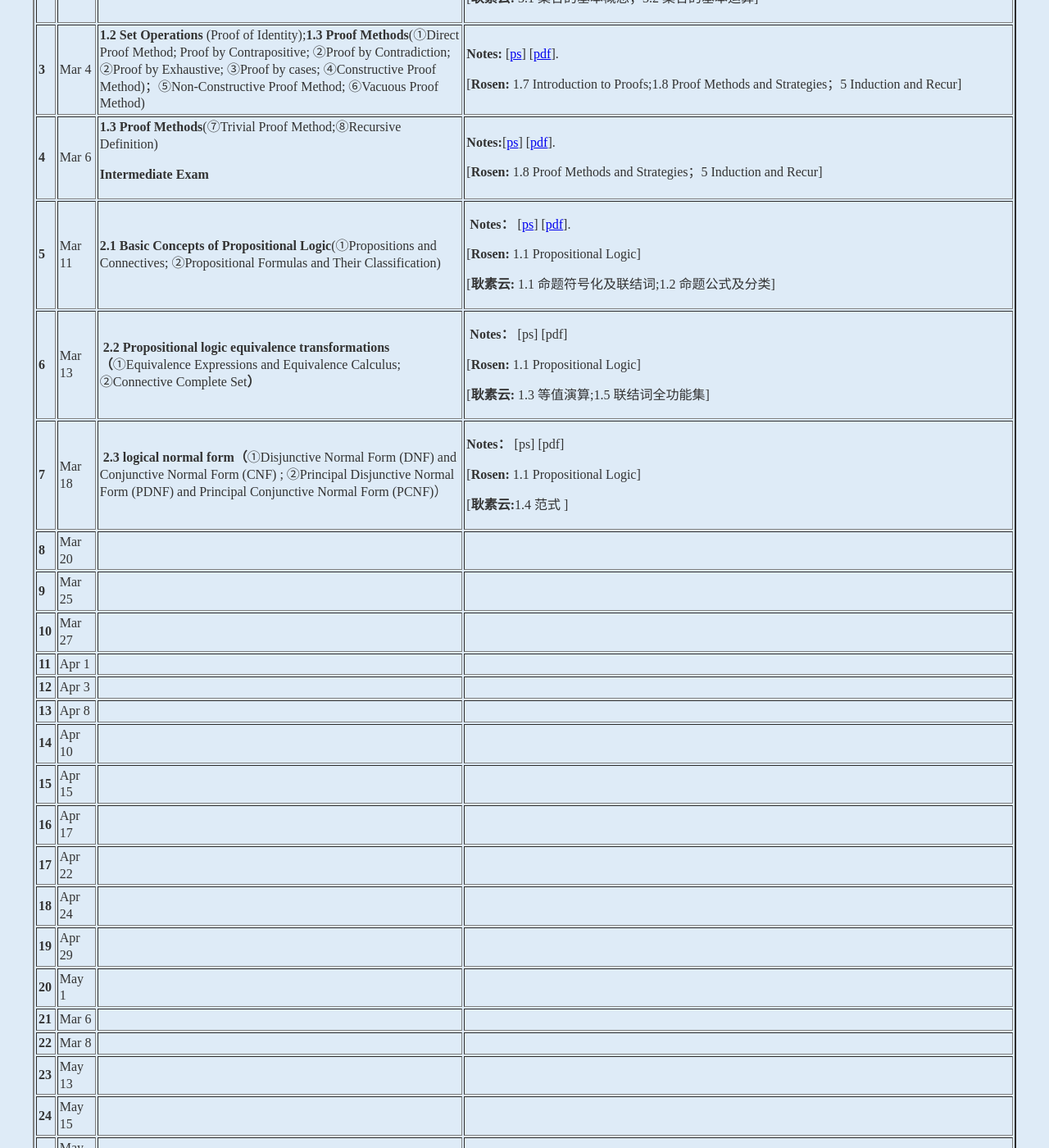
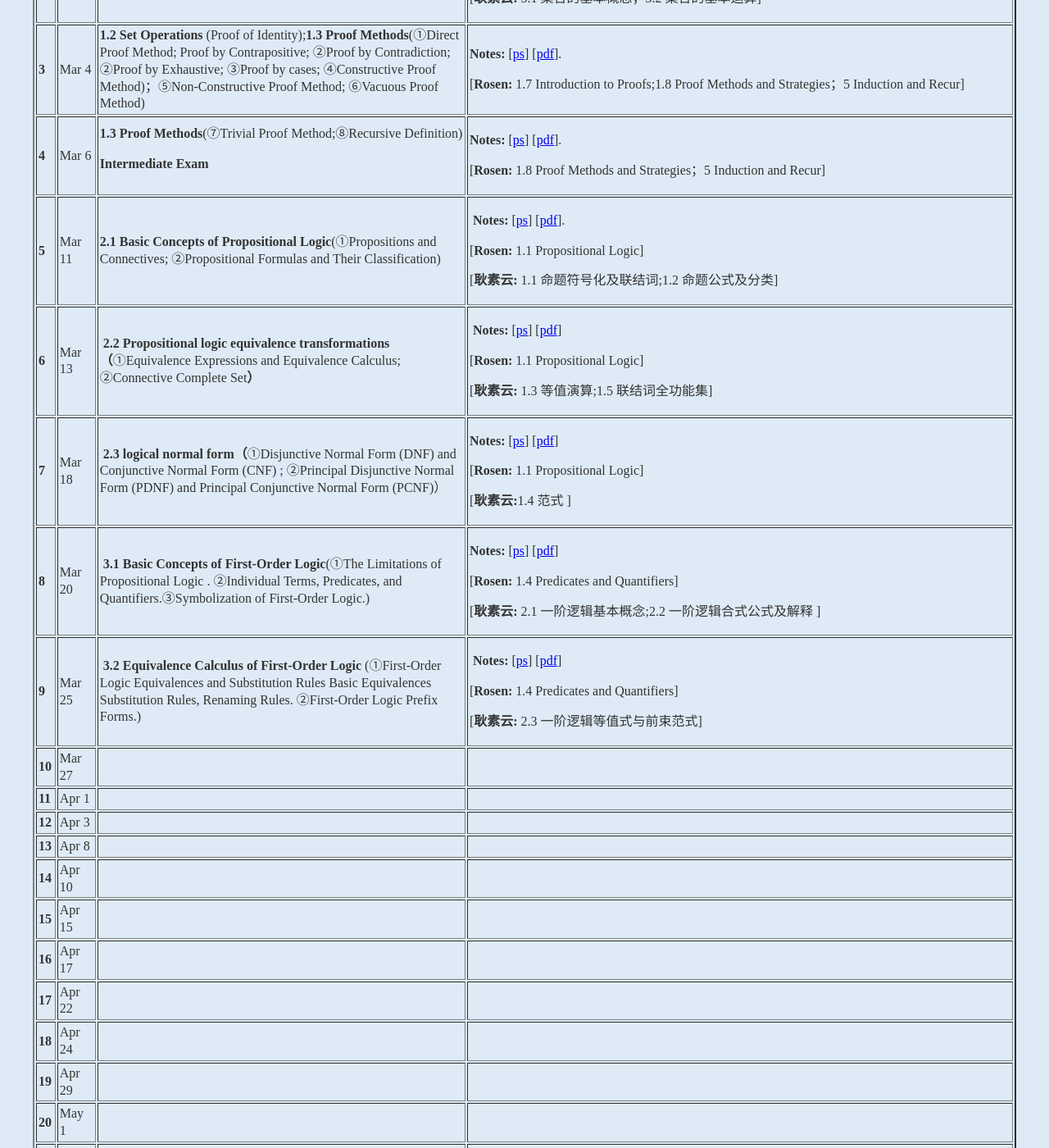
Before and after one commit to kejiwei/kejiwei.github.io, a Jekyll site: the page teaching/courses/dismath/index.html, which Jekyll copies as it is, in a window 1280 px wide and 1400 px high, scrolled down 1437 px. Shown: the whole window at 82% size. Built offline with Jekyll 4.4.1, drawn with Linux system fonts in a browser that asks for light colours.

Commit message:
Add files via upload

```diff
--- a/teaching/courses/dismath/index.html
+++ b/teaching/courses/dismath/index.html
@@ -103,7 +103,7 @@
                     <p> <strong> Intermediate Exam</strong>&nbsp;</p>
                 </td>
                 <td>
-                  <p> <strong> Notes:</strong>[<a href="slides/CH1 Set Theory and Proof Methods-V1-F(17-end).ppsx">ps</a>] [<a href="slides/CH1 Set Theory and Proof Methods-V1-F(39-51).pdf">pdf</a>].&nbsp;</p>
+                  <p> <strong> Notes:&nbsp;</strong>[<a href="slides/CH1 Set Theory and Proof Methods-V1-F(17-end).ppsx">ps</a>] [<a href="slides/CH1 Set Theory and Proof Methods-V1-F(39-51).pdf">pdf</a>].&nbsp;</p>
                   <p>[<strong>Rosen: </strong>1.8 Proof Methods and Strategies；5 Induction and Recur]&nbsp;</p>
                 </tr>
 
@@ -111,7 +111,7 @@
                 <td><b>5</b></td>
                 <td>Mar 11</td>
                 <td><strong>2.1 Basic Concepts of Propositional Logic</strong>(①Propositions and Connectives; ②Propositional Formulas and Their Classification)<br></td>
-                <td><p>&nbsp;<strong>Notes：</strong> [<a href="slides/CH2 Propositional Logic-V1-F(1-30).ppsx">ps</a>] [<a href="slides/CH2 Propositional Logic-V1-F(1-30).pdf">pdf</a>].&nbsp;</p>
+                <td><p>&nbsp;<strong>Notes:</strong> [<a href="slides/CH2 Propositional Logic-V1-F(1-30).ppsx">ps</a>] [<a href="slides/CH2 Propositional Logic-V1-F(1-30).pdf">pdf</a>].&nbsp;</p>
                   <p>[<strong>Rosen: </strong>1.1 Propositional Logic]</p>
                   <p>[<strong>耿素云:</strong> 1.1 命题符号化及联结词;1.2 命题公式及分类] </p>
                  </td>
@@ -121,7 +121,7 @@
                 <td><b>6</b></td>
                 <td>Mar 13</td>
                 <td>&nbsp;<strong>2.2 Propositional logic equivalence transformations（</strong>①Equivalence Expressions and Equivalence Calculus; ②Connective Complete Set<strong>）</strong></td>
-                <td><p>&nbsp;<strong>Notes：</strong> [ps] [pdf]</p>
+                <td><p>&nbsp;<strong>Notes:</strong> [<a href="slides/CH2 Propositional Logic-V1-F(31-49).ppsx">ps</a>] [<a href="slides/CH2 Propositional Logic-V1-F(31-49).pdf">pdf</a>]</p>
                   <p>[<strong>Rosen: </strong>1.1 Propositional Logic]</p>
                   <p>[<strong>耿素云:</strong> 1.3 等值演算;1.5 联结词全功能集] </p></td>
                 </tr>
@@ -130,7 +130,7 @@
                 <td><b>7</b></td>
                 <td>Mar 18</td>
                 <td><strong>&nbsp;2.3 logical normal form（</strong>①Disjunctive Normal Form (DNF) and Conjunctive Normal Form (CNF) ; ②Principal Disjunctive Normal Form (PDNF) and Principal Conjunctive Normal Form (PCNF)）</td>
-                <td><p><strong>Notes：</strong> [ps] [pdf]&nbsp;</p>
+                <td><p><strong>Notes:</strong> [<a href="slides/lecture.ppsx">ps</a>] [<a href="slides/lecture.pdf">pdf</a>]&nbsp;</p>
                   <p>[<strong>Rosen:</strong> 1.1 Propositional Logic]</p>
                   <p>[<strong>耿素云:</strong>1.4 范式<strong>&nbsp;</strong>]&nbsp; <br>
                   </p>
@@ -140,18 +140,20 @@
                 <tr>
                 <td><b>8</b></td>
                 <td>Mar 20</td>
-                <td>&nbsp;</td>
-                <td>
-                <br>
-                </td>
+                <td>&nbsp;<strong>3.1 Basic Concepts of First-Order Logic</strong>(①The Limitations of Propositional Logic . ②Individual Terms, Predicates, and Quantifiers.③Symbolization of First-Order Logic.)</td>
+                <td><p><strong>Notes:</strong> [<a href="slides/lecture.ppsx">ps</a>] [<a href="slides/lecture.pdf">pdf</a>]&nbsp; <br>
+                </p>
+                  <p>[<strong>Rosen:</strong> 1.4 Predicates and Quantifiers]</p>
+                  <p>[<strong>耿素云: </strong>2.1 一阶逻辑基本概念;2.2 一阶逻辑合式公式及解释 ]</p></td>
                 </tr>
 
                 <tr>
                 <td><b>9</b></td>
                 <td>Mar 25</td>
-                <td>&nbsp;</td>
-                <td>&nbsp;
-                </td>
+                <td>&nbsp;<strong>3.2 Equivalence Calculus of First-Order Logic</strong> (①First-Order Logic Equivalences and Substitution Rules Basic Equivalences Substitution Rules, Renaming Rules. ②First-Order Logic Prefix Forms.)</td>
+                <td><p>&nbsp;<strong>Notes:</strong> [<a href="slides/lecture.ppsx">ps</a>] [<a href="slides/lecture.pdf">pdf</a>]&nbsp;</p>
+                  <p>[<strong>Rosen:</strong> 1.4 Predicates and Quantifiers]</p>
+                  <p>[<strong>耿素云:</strong> 2.3 一阶逻辑等值式与前束范式]</p></td>
                 </tr>
 
                 <tr>
```
